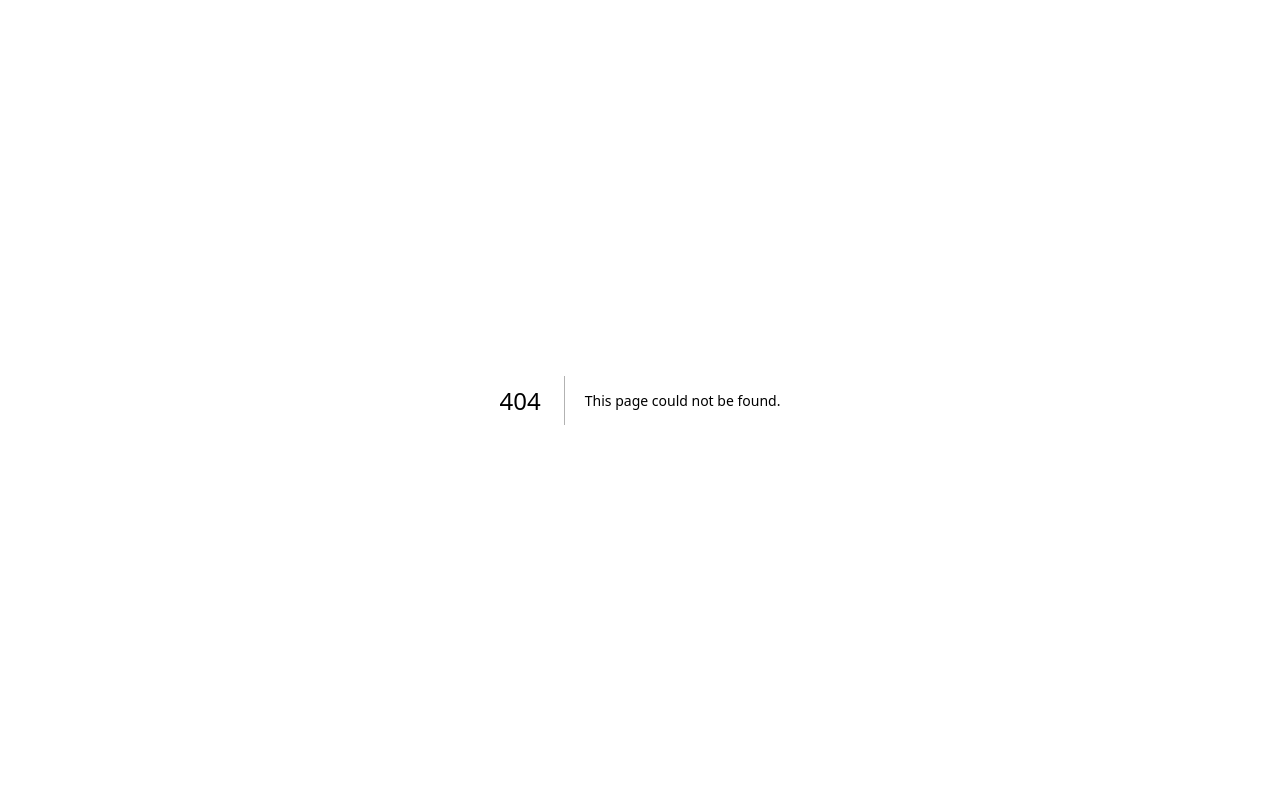
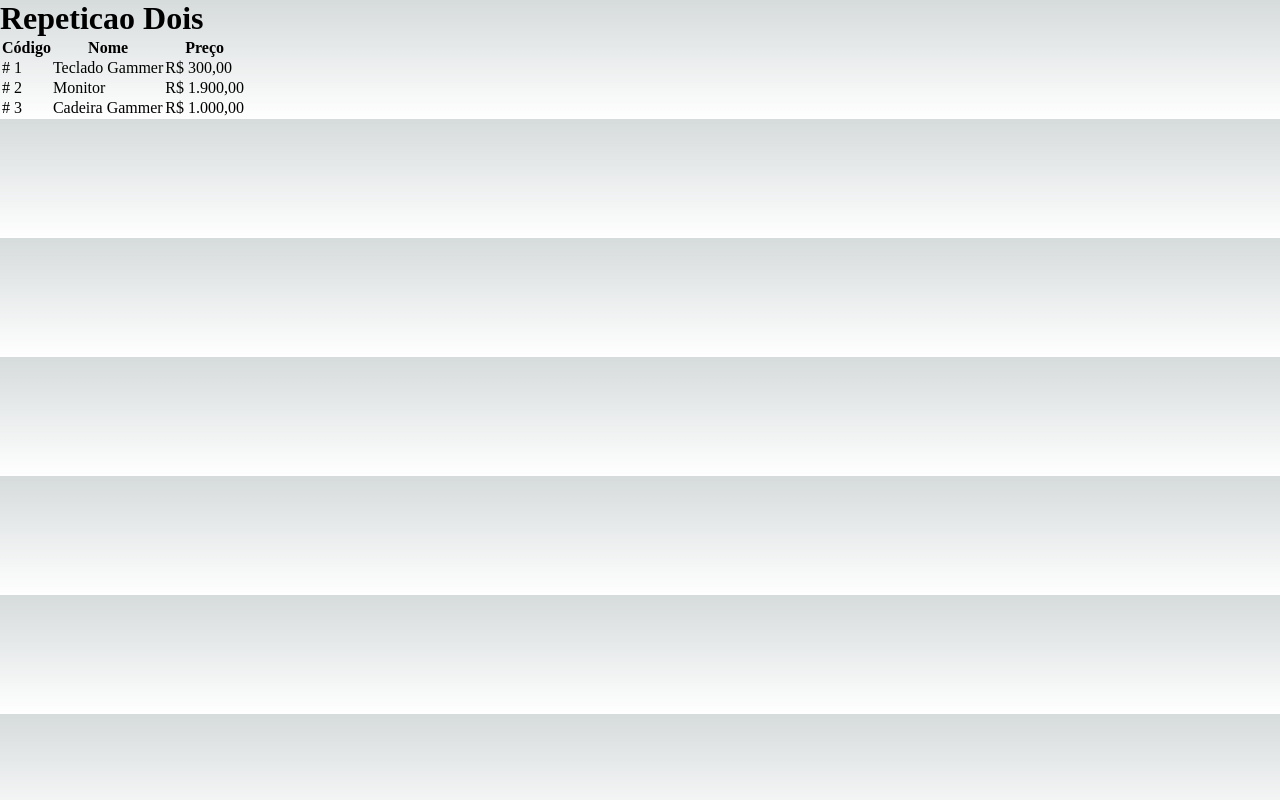
Before and after one commit to marcossabatini7/ion-estudo-next-js, a Next.js app: page /render/repeticao2 in a window 1280 px wide. Before the commit this address had no page. Built offline with nearby package versions, Linux system fonts and the light colour scheme.

Commit message:
repetição

```diff
--- /dev/null
+++ b/src/data/listaProdutos.ts
@@ -0,0 +1,9 @@
+import { Produto } from '@/models/produto'
+
+const listaProdutos = [
+	new Produto(1, 'Teclado Gammer', 300),
+	new Produto(2, 'Monitor', 1900),
+	new Produto(3, 'Cadeira Gammer', 1000),
+]
+
+export default listaProdutos
--- /dev/null
+++ b/src/models/produto.ts
@@ -0,0 +1,7 @@
+export class Produto {
+	constructor(
+		public readonly id: number,
+		public readonly nome: string,
+		public readonly preco: number
+	) {}
+}
--- /dev/null
+++ b/src/pages/render/repeticao2.tsx
@@ -0,0 +1,29 @@
+import listaProdutos from '@/data/listaProdutos'
+import { formater } from '@/utils/currency'
+
+export default function RepeticaoDois() {
+	return (
+		<>
+			<h1>Repeticao Dois</h1>
+
+			<table>
+				<thead>
+					<tr>
+						<th>Código</th>
+						<th>Nome</th>
+						<th>Preço</th>
+					</tr>
+				</thead>
+				<tbody>
+					{listaProdutos.map((prod) => (
+						<tr key={prod.id}>
+							<td># {prod.id}</td>
+							<td>{prod.nome}</td>
+							<td>{formater.format(prod?.preco)}</td>
+						</tr>
+					))}
+				</tbody>
+			</table>
+		</>
+	)
+}
--- /dev/null
+++ b/src/utils/currency.ts
@@ -0,0 +1,5 @@
+export const formater = new Intl.NumberFormat('pt-br', {
+	style: 'currency',
+	currency: 'BRL',
+	minimumFractionDigits: 2,
+})
```
